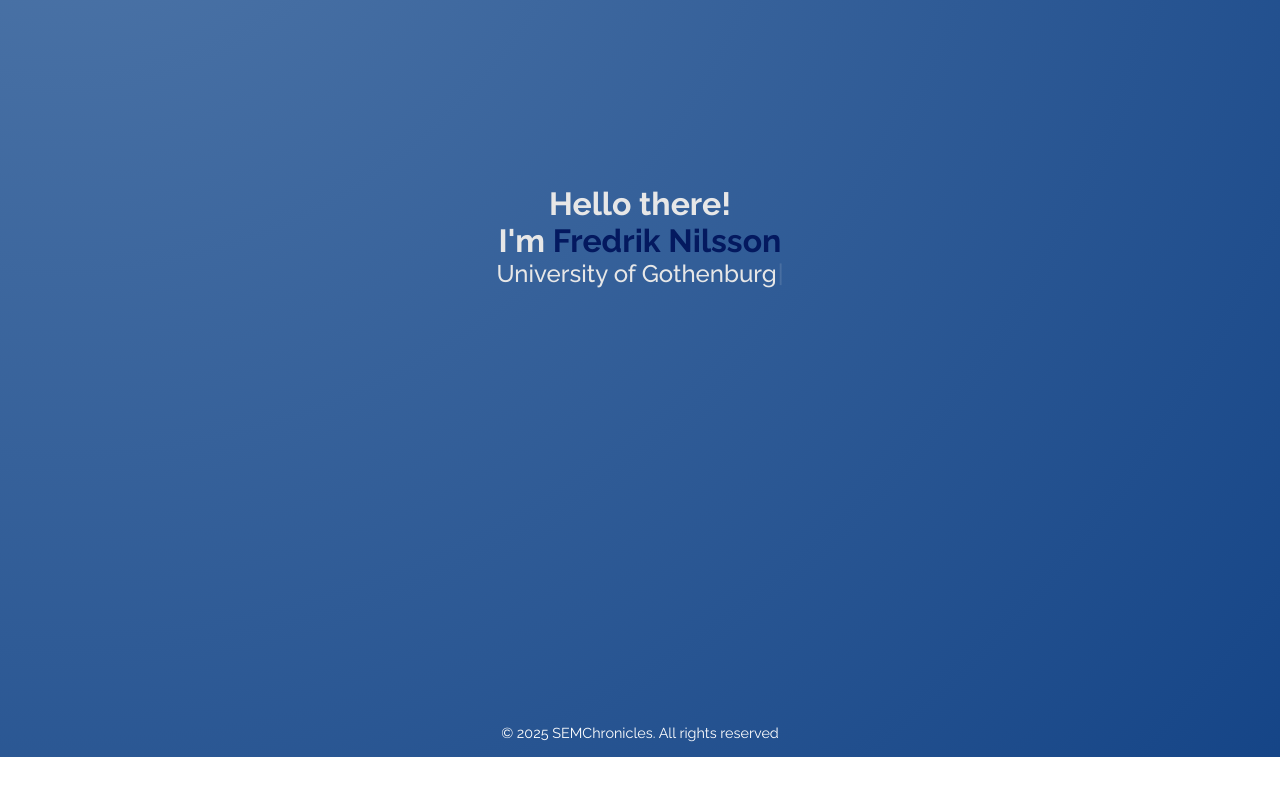
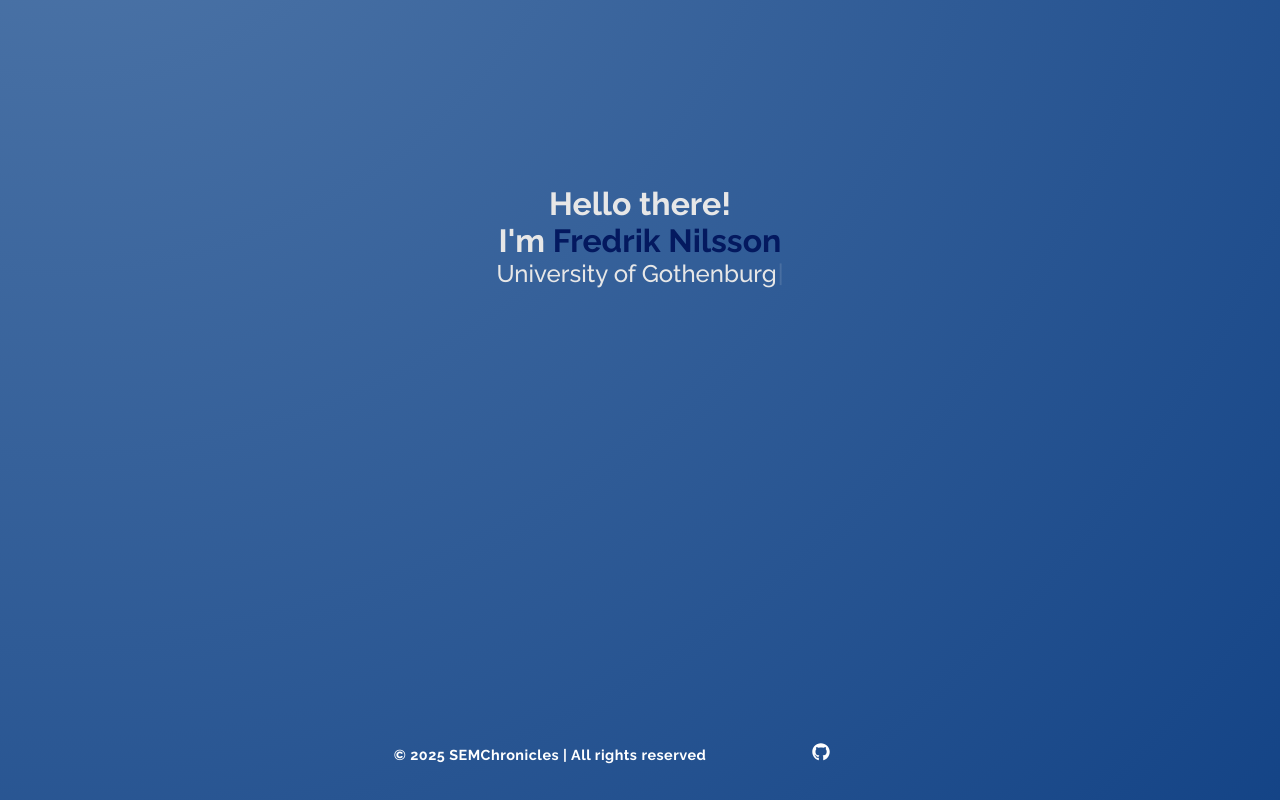
Before and after one commit to Fnilsson95/SEMChronicles, a React (Create React App) app: page / in a window 1280 px wide. Shown: the part 297-1097 px from the top of the page. Before the commit the page ends 1054 px from the top, so only its background shows below. Built offline with nearby package versions, Linux system fonts and the light colour scheme.

Commit message:
Update footer with github link

```diff
--- a/package.json
+++ b/package.json
@@ -9,6 +9,7 @@
     "@testing-library/user-event": "^13.5.0",
     "react": "^19.1.0",
     "react-dom": "^19.1.0",
+    "react-icons": "^5.5.0",
     "react-router-dom": "^7.5.0",
     "react-scripts": "5.0.1",
     "react-spinners": "^0.16.1",
--- a/src/components/Footer.jsx
+++ b/src/components/Footer.jsx
@@ -1,12 +1,18 @@
 import React from "react";
+import { FaGithub } from "react-icons/fa";
 import "../styles/Footer.css";
 
 const Footer = () => {
   return (
     <footer className="footer">
-      <p>
-        &copy; {new Date().getFullYear()} SEMChronicles. All rights reserved
-      </p>
+      <h4>
+        &copy; {new Date().getFullYear()} SEMChronicles | All rights reserved
+      </h4>
+      <div className="footerLinks">
+        <a href="https://github.com/Fnilsson95" target="_blank">
+          <FaGithub />
+        </a>
+      </div>
     </footer>
   );
 };
--- a/src/styles/Footer.css
+++ b/src/styles/Footer.css
@@ -1,8 +1,37 @@
 /* Footer container */
 .footer {
-  background-color: transparent; /* Dark footer background */
   color: white; /* Text Color */
-  text-align: center; /* Center-align the text */
   padding: 1rem; /* Space around the content */
   font-size: 0.9rem; /* Text size */
+  align-items: center;
+  display: flex;
+  margin: 10px auto;
+  height: 40px;
+  bottom: 0px;
+  letter-spacing: 0.5px;
+  justify-content: space-evenly;
+  position: relative;
+  text-align: center;
 }
+
+footer h4 {
+  margin: 0 25px;
+  font-weight: 1000;
+}
+
+.footerLinks {
+  display: flex;
+  width: 180px;
+  font-size: 18px;
+  justify-content: space-evenly;
+}
+
+.footerLinks a {
+  text-decoration: none;
+  color: inherit;
+}
+
+.footerLinks a:hover {
+  scale: 2;
+  transition: all ease-in-out 0.6s;
+}
```
Also changed, not shown: 1 other file (tests, documents, lock files or other folders).
